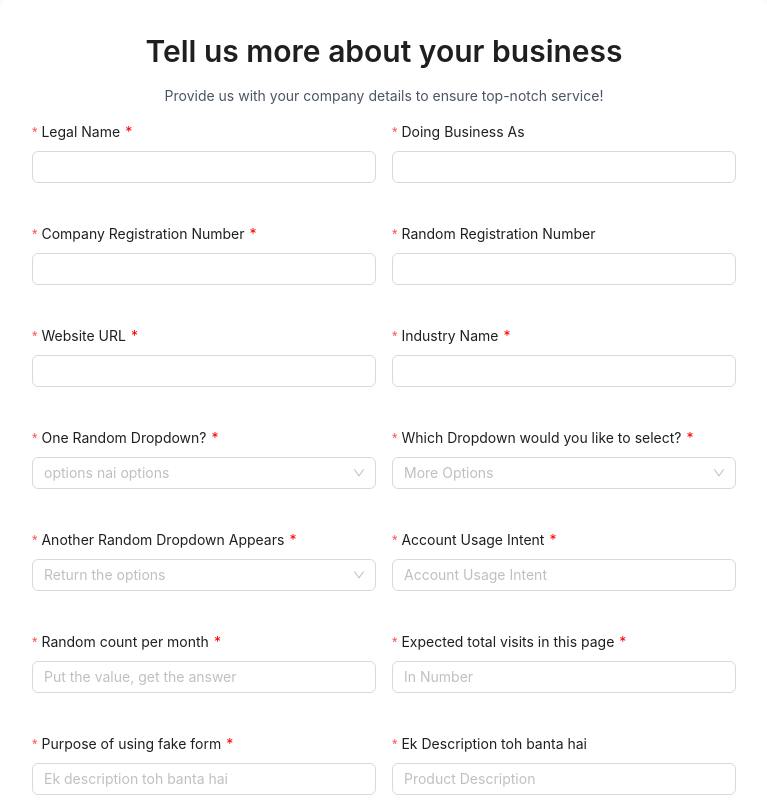
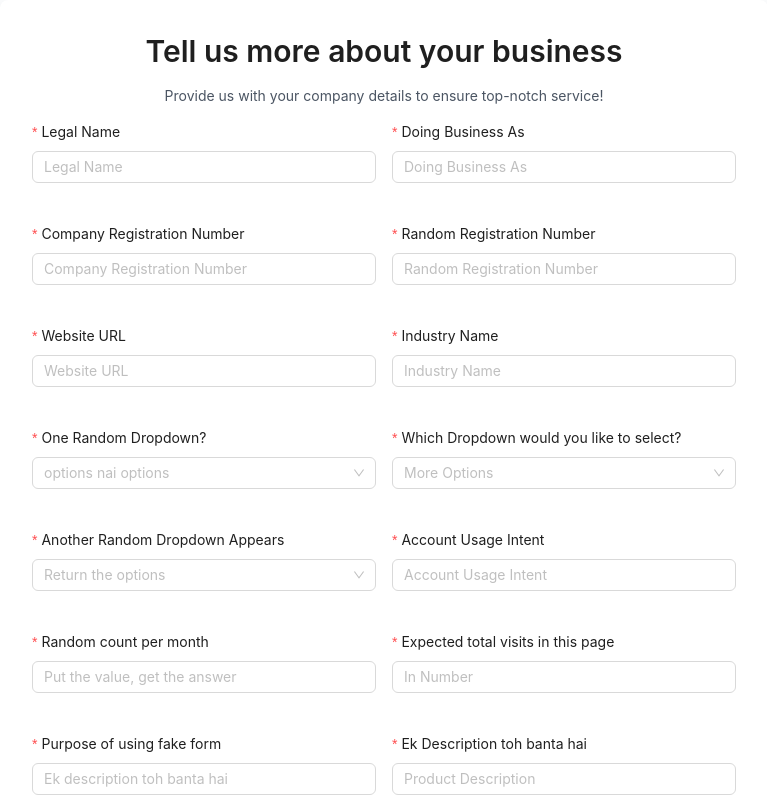
Before and after one commit to Saumyaaaaa/signup-otp-project, a React (Vite) app: page /form in a window 1280 px wide. Shown: the top 800 px of the page, without its empty margins (256-1023 px from the left). Built offline with nearby package versions, Linux system fonts and the light colour scheme.

Commit message:
Added placeholder on missing field

```diff
--- a/src/components/FormPage.jsx
+++ b/src/components/FormPage.jsx
@@ -32,12 +32,15 @@ const FormPage = () => {
     console.log("Form submitted:", { ...formData, ...values });
   };
 
- const requiredLabel = (text) => (
-    <span className="flex justify-between items-center">
+const requiredLabel = (text, required = false) => (
+    <span className="flex items-center">
       <span>{text}</span>
-      <span style={{ color: 'red', marginLeft: '5px' }}>*</span>
+      {required && <span className="text-red-500 ml-1">*</span>}
     </span>
   );
+
+
+
 
   return (
     <div className="min-h-screen bg-gray-50 flex justify-center items-center px-4">
@@ -59,6 +62,7 @@ const FormPage = () => {
     >
       <Input
         value={formData.legalName}
+         placeholder="Legal Name"
         onChange={(e) => handleChange("legalName")(e.target.value)}
       />
     </Form.Item>
@@ -69,6 +73,7 @@ const FormPage = () => {
     rules={[{ required: true }]}
     >
       <Input
+         placeholder="Doing Business As"
         value={formData.doingBusinessAs}
         onChange={(e) => handleChange("doingBusinessAs")(e.target.value)}
       />
@@ -82,6 +87,7 @@ const FormPage = () => {
     >
       <Input
         value={formData.companyRegNumber}
+           placeholder="Company Registration Number"
         onChange={(e) => handleChange("companyRegNumber")(e.target.value)}
       />
     </Form.Item>
@@ -93,6 +99,7 @@ const FormPage = () => {
 
     >
       <Input
+         placeholder="Random Registration Number"
         value={formData.randomRegNumber}
         onChange={(e) => handleChange("randomRegNumber")(e.target.value)}
       />
@@ -105,6 +112,7 @@ const FormPage = () => {
       rules={[{ required: true }]}
     >
       <Input
+         placeholder="Website URL"
         value={formData.websiteURL}
         onChange={(e) => handleChange("websiteURL")(e.target.value)}
       />
@@ -117,6 +125,7 @@ const FormPage = () => {
       rules={[{ required: true }]}
     >
       <Input
+         placeholder="Industry Name"
         value={formData.industryName}
         onChange={(e) => handleChange("industryName")(e.target.value)}
       />
```
